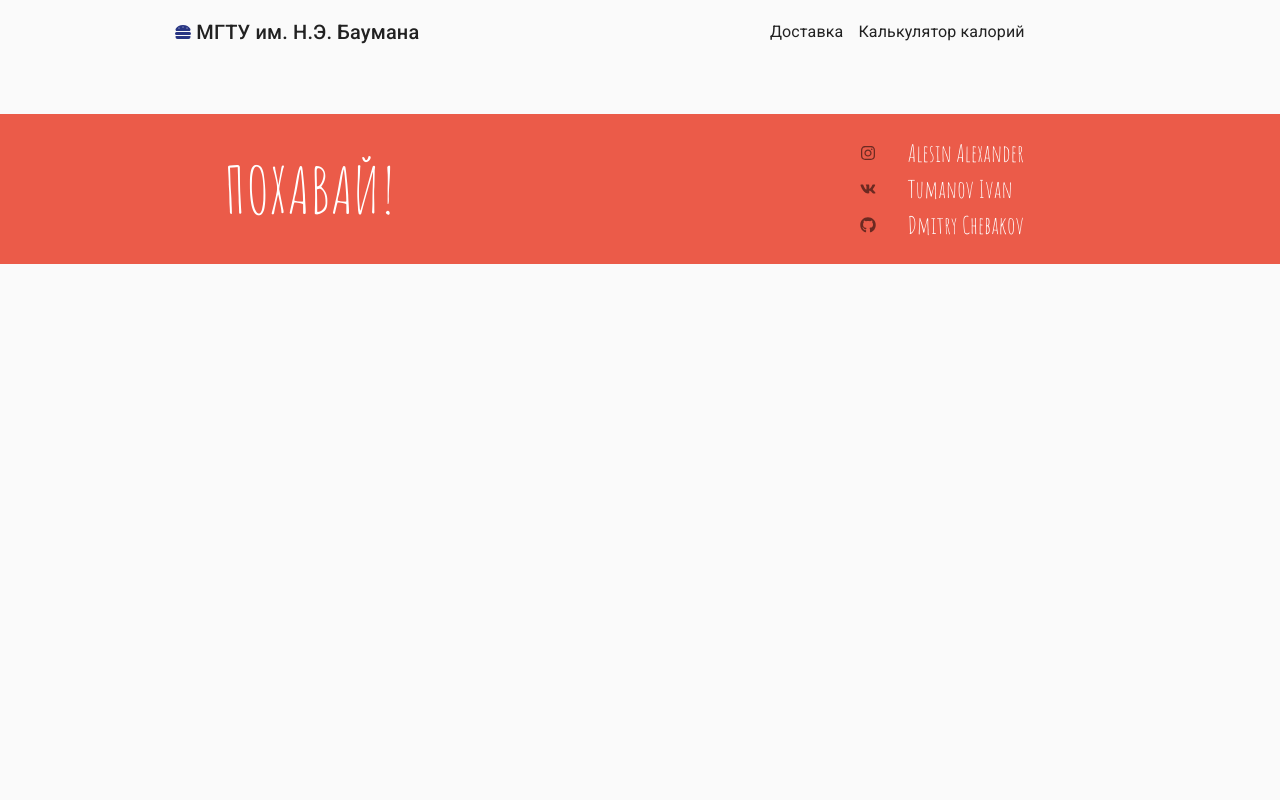
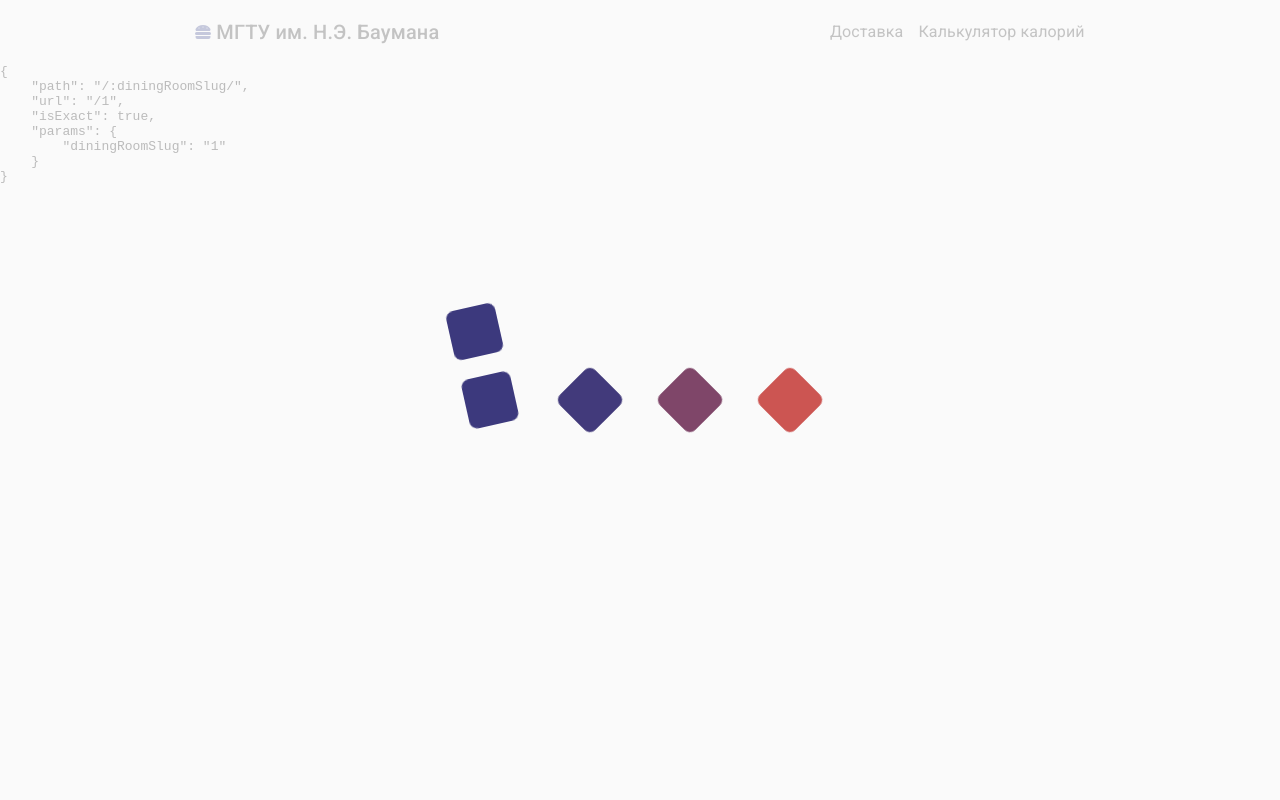
Before and after one commit to solid-happiness/dining-room, a React (Create React App) app: page /1 in a window 1280 px wide. Shown: the top 800 px of the page. Built offline with nearby package versions, Linux system fonts and the light colour scheme.

Commit message:
Добавил loader

```diff
--- a/package.json
+++ b/package.json
@@ -9,13 +9,16 @@
     "@fortawesome/react-fontawesome": "^0.1.4",
     "@material-ui/core": "^3.9.2",
     "@material-ui/icons": "^3.0.2",
+    "d3": "^5.9.2",
     "i": "^0.3.6",
+    "lodash": "^4.17.11",
     "npm": "^6.9.0",
     "react": "^16.8.4",
     "react-dom": "^16.8.4",
     "react-router": "^4.4.0",
     "react-router-dom": "^4.4.0",
     "react-scripts": "2.1.8",
+    "shortid": "^2.2.14",
     "styled-components": "^4.1.3"
   },
   "scripts": {
--- a/src/App.js
+++ b/src/App.js
@@ -3,9 +3,9 @@ import { createGlobalStyle } from 'styled-components';
 import { BrowserRouter as Router, Route } from 'react-router-dom';
 import CssBaseline from '@material-ui/core/CssBaseline';
 import { createMuiTheme, MuiThemeProvider } from '@material-ui/core/styles';
+
 import Home from './Components/Home';
-import SiteHeader from './Components/SiteHeader';
-import Footer from './Components/Footer';
+import DiningRoom from './Components/DiningRoom';
 
 const GlobalStyles = createGlobalStyle`
   @import url('https://fonts.googleapis.com/css?family=Roboto');
@@ -31,11 +31,10 @@ const App = () => (
     <CssBaseline />
     <GlobalStyles />
     <MuiThemeProvider theme={theme}>
-      <SiteHeader />
       <Router>
         <Route path="/" component={Home} exact />
+        <Route path="/:diningRoomSlug/" component={DiningRoom} />
       </Router>
-      <Footer />
     </MuiThemeProvider>
   </>
 )
--- /dev/null
+++ b/src/Components/DiningRoom/getRoom.jsx
@@ -0,0 +1,3 @@
+const rooms = [
+
+]
--- /dev/null
+++ b/src/Components/DiningRoom/index.jsx
@@ -0,0 +1,27 @@
+import React from 'react';
+import styled from 'styled-components';
+import Layout from '../Layout';
+import Loader from '../Loader';
+
+const Container = styled.div`
+    position: relative;
+    min-height: calc(100vh - 64px);
+    margin-top: 64px;
+`;
+
+const DiningRoom = ({ match }) => {
+    const { diningRoomSlug } = match.params;
+
+    return (
+        <Layout>
+            <Container>
+                <Loader fullscreen />
+                <pre>
+                    {JSON.stringify(match, null, 4)}
+                </pre>
+            </Container>
+        </Layout>
+    )
+}
+
+export default DiningRoom;
--- a/src/Components/Home/DiningRooms/index.jsx
+++ b/src/Components/Home/DiningRooms/index.jsx
@@ -1,5 +1,6 @@
 import React from 'react';
 import styled from 'styled-components';
+import { withRouter } from 'react-router-dom';
 import { withTheme } from '@material-ui/core';
 import Button from '@material-ui/core/Button';
 
@@ -11,14 +12,17 @@ const diningRooms = [
   {
     name: 'Кафетерий',
     icon: coffeeIcon,
+    slug: 'coffee',
   },
   {
     name: 'Пельменная',
     icon: dumplingIcon,
+    slug: 'dumpling',
   },
   {
     name: 'Столовая',
     icon: hotDishIcon,
+    slug: 'hot-dish',
   }
 ];
 
@@ -56,13 +60,13 @@ const Title = styled.header`
   font-size: 3rem;
 `;
 
-const DiningRooms = ({ theme }) => (
+const DiningRooms = ({ theme, history }) => (
     <Container>
-      {diningRooms.map(({ name, icon }) => (
+      {diningRooms.map(({ name, icon, slug }) => (
         <Item
           icon={icon}
           alt={name}
-          key={name}
+          key={slug}
           color={theme.palette.secondary.main}
         >
           <Title color={theme.palette.primary.main}>
@@ -71,12 +75,13 @@ const DiningRooms = ({ theme }) => (
           <Button
             variant="contained"
             color="primary"
+            onClick={() => history.push(`/${slug}/`)}
           >
             Описание
           </Button>
         </Item>
       ))}
     </Container>
-)
+);
 
-export default withTheme()(DiningRooms);
+export default withRouter(withTheme()(DiningRooms));
--- a/src/Components/Home/index.jsx
+++ b/src/Components/Home/index.jsx
@@ -1,7 +1,7 @@
 import React from 'react';
 import styled from 'styled-components';
-import { withTheme } from '@material-ui/core';
 
+import Layout from '../Layout';
 import Header from './Header';
 import DiningRooms from './DiningRooms';
 import Feedback from './Feedback';
@@ -15,8 +15,8 @@ const Section = styled.section`
   `}
 `;
 
-const Home = ({ theme }) => (
-  <>
+const Home = () => (
+  <Layout>
     <Section>
       <Header />
     </Section>
@@ -24,7 +24,7 @@ const Home = ({ theme }) => (
       <DiningRooms />
       <Feedback />
     </Section>
-  </>
+  </Layout>
 );
 
-export default withTheme()(Home);
+export default Home;
--- /dev/null
+++ b/src/Components/Layout/index.jsx
@@ -0,0 +1,13 @@
+import React from 'react';
+import Header from '../SiteHeader';
+import Footer from '../Footer';
+
+const Layout = ({ children }) => (
+    <>
+        <Header />
+        {children}
+        <Footer />
+    </>
+)
+
+export default Layout;
--- /dev/null
+++ b/src/Components/Loader/index.jsx
@@ -0,0 +1,101 @@
+import React from 'react';
+import PropTypes from 'prop-types';
+import styled from 'styled-components';
+import { generate } from 'shortid';
+import * as d3 from 'd3';
+import _ from 'lodash';
+
+const Container = styled.div`
+    position: ${({ fullscreen }) => fullscreen ? 'fixed' : 'absolute'};
+    top: 0;
+    left: 0;
+    width: 100%;
+    height: 100%;
+    background: rgba(250, 250, 250, 0.75);
+    display: flex;
+    align-items: center;
+    justify-content: center;
+`;
+
+const Domino = styled.div`
+    display: inline-flex;
+    width: 50px;
+    height: 50px;
+    margin: 25px;
+    background-color: ${({ color }) => color};
+    border-radius: 8px;
+    transform: rotate(45deg);
+    animation: domino-effect 2.4s infinite ease-in-out;
+    animation-delay: ${({ delay }) => delay}s;
+
+    &::after {
+        content: '';
+        position: relative;
+        top: 0;
+        left: -70px;
+        opacity: 0;
+        width: 50px;
+        height: 50px;
+        animation: illusion 2.4s infinite ease-in-out;
+        animation-delay: ${({ delay }) => delay}s;
+        background-color: ${({ color }) => color};
+        border-radius: 8px;
+    }
+
+    @keyframes domino-effect {
+        20%, 100% {
+            transform: rotate(135deg);
+        }
+    }
+
+    @keyframes illusion {
+        0%, 25% {
+            opacity: 1;
+        }
+
+        26%, 100% {
+            opacity: 0;
+        }
+    }
+`;
+
+const getColors = () => {
+    const interpolator = d3.interpolate('#283583', '#EB5B49');
+    return _.orderBy(
+        [...new Array(4)].map(() => Math.random()),
+        null,
+        Math.random() < 0.5 ? 'asc' : 'desc',
+    ).map(v => interpolator(v));
+}
+
+const Loader = ({ fullscreen, loading }) => {
+    if (!loading) {
+        return null;
+    }
+
+    const dominoes = getColors().map((color, idx) => ({
+        color,
+        id: generate(),
+        delay: 0.6 * idx,
+    }))
+
+    return (
+        <Container fullscreen={fullscreen}>
+            {dominoes.map((domino) => (
+                <Domino key={domino.id} {...domino} />
+            ))}
+        </Container>
+    )
+}
+
+Loader.defaultProps = {
+    loading: true,
+    fullscreen: false,
+}
+
+Loader.propTypes = {
+    loading: PropTypes.bool,
+    fullscreen: PropTypes.bool,
+}
+
+export default Loader;
--- a/src/Components/SiteHeader/index.jsx
+++ b/src/Components/SiteHeader/index.jsx
@@ -1,5 +1,6 @@
 import React from 'react';
 import styled from 'styled-components';
+import { Link } from 'react-router-dom';
 import { FontAwesomeIcon } from '@fortawesome/react-fontawesome'
 import { faHamburger } from '@fortawesome/free-solid-svg-icons';
 import Typography from '@material-ui/core/Typography';
@@ -7,10 +8,18 @@ import { withTheme } from '@material-ui/core';
 
 const Container = styled.header`
     display: flex;
-    max-width: 1200px;
     justify-content: space-around;
     align-items: center;
-    min-height: 64px;
+    position: fixed;
+    top: 0;
+    left: 0;
+    width: 100%;
+    height: 64px;
+    background: rgb(250, 250, 250);
+`;
+
+const HomePageLink = styled(Link)`
+    text-decoration: none;
 `;
 
 const Logo = styled.aside`
@@ -40,6 +49,7 @@ const Delivery = styled(Typography)`
 
 const SiteHeader = ({ theme }) => (
     <Container>
+        <HomePageLink to="/">
             <Logo>
                 <LogoIcon
                     icon={faHamburger}
@@ -52,6 +62,7 @@ const SiteHeader = ({ theme }) => (
                     МГТУ им. Н.Э. Баумана
                 </Typography>
             </Logo>
+        </HomePageLink>
         <Menu>
             <Delivery
                 variant="body1"
```
Also changed, not shown: 1 other file (tests, documents, lock files or other folders). Lines whose indentation alone changed are shown as unchanged.
